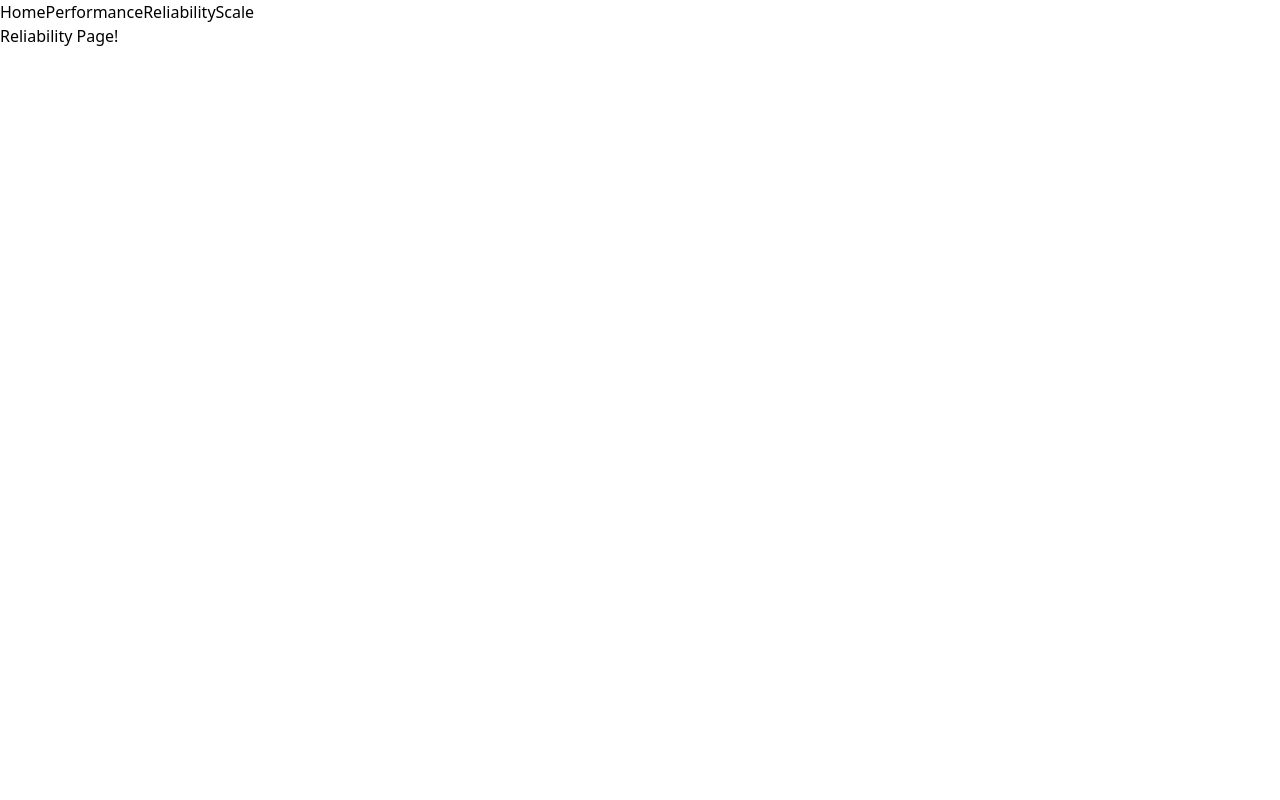
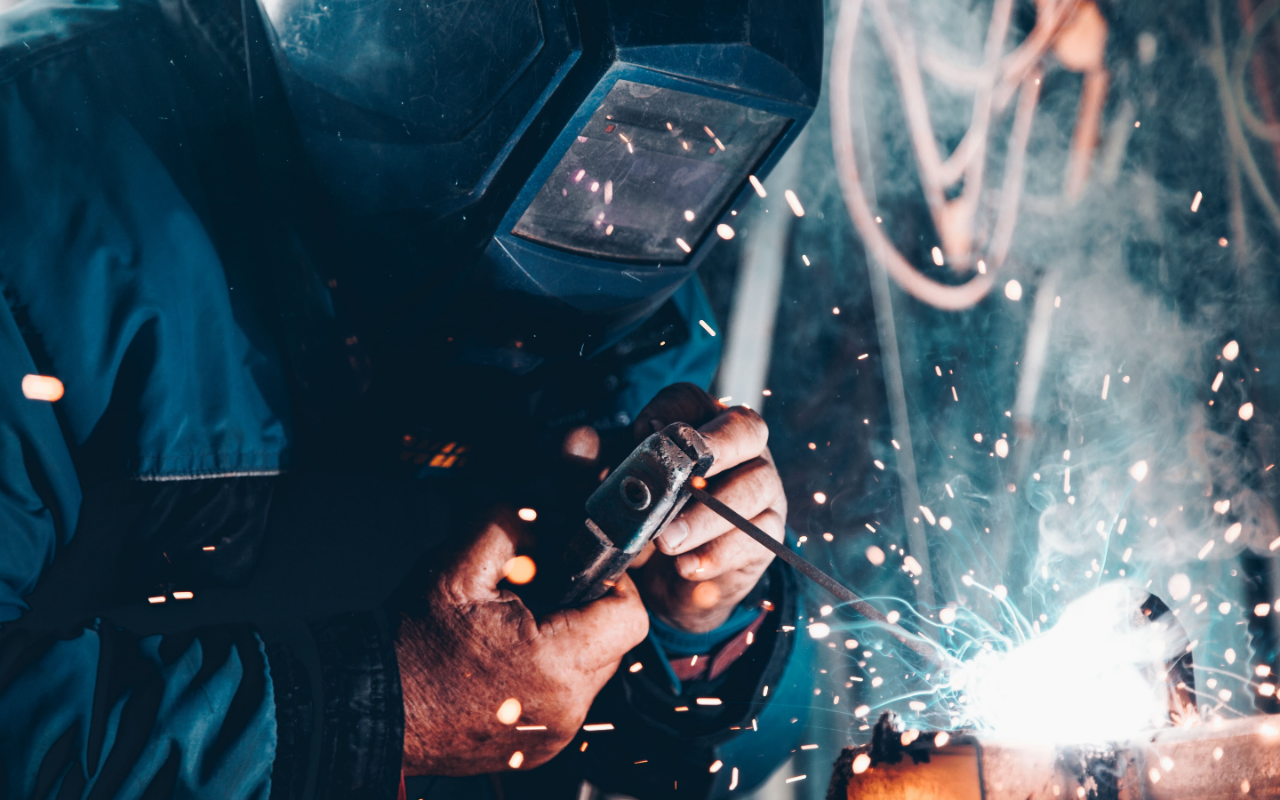
Before and after one commit to MaorHadadLD/corp, a Next.js app in the folder crop/: page /reliability in a window 1280 px wide. Built offline with nearby package versions, Linux system fonts and the light colour scheme.

Commit message:
update reliability page

```diff
--- a/crop/src/app/reliability/page.tsx
+++ b/crop/src/app/reliability/page.tsx
@@ -1,3 +1,13 @@
+import homeImg from '../../../public/reliability.jpg';
+import Hero from '@/components/hero';
+
 export default function ReliabilityPage() {
-    return <div>Reliability Page!</div>;
+    return (
+    <Hero
+        imgData={homeImg}
+        imgAlt="welding"
+        title="Super high reliability hosting"
+      />
+    );
+
 }
```
